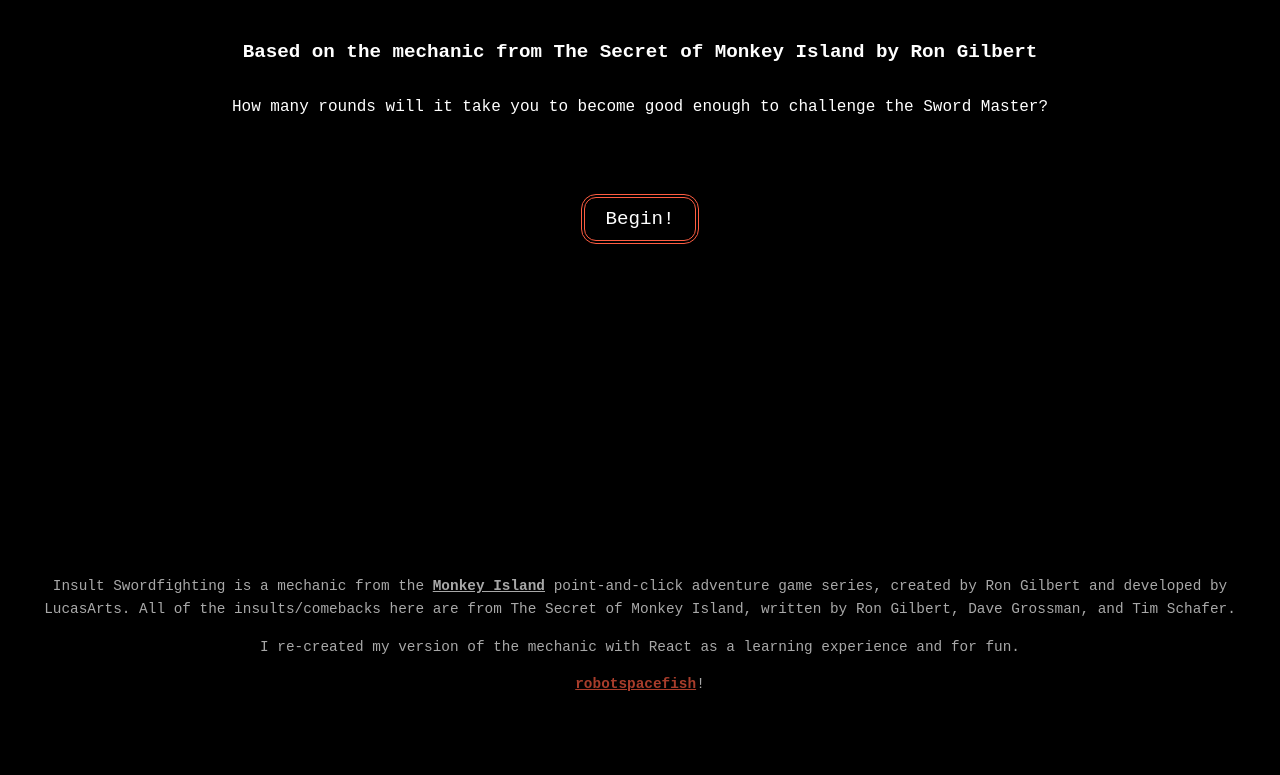
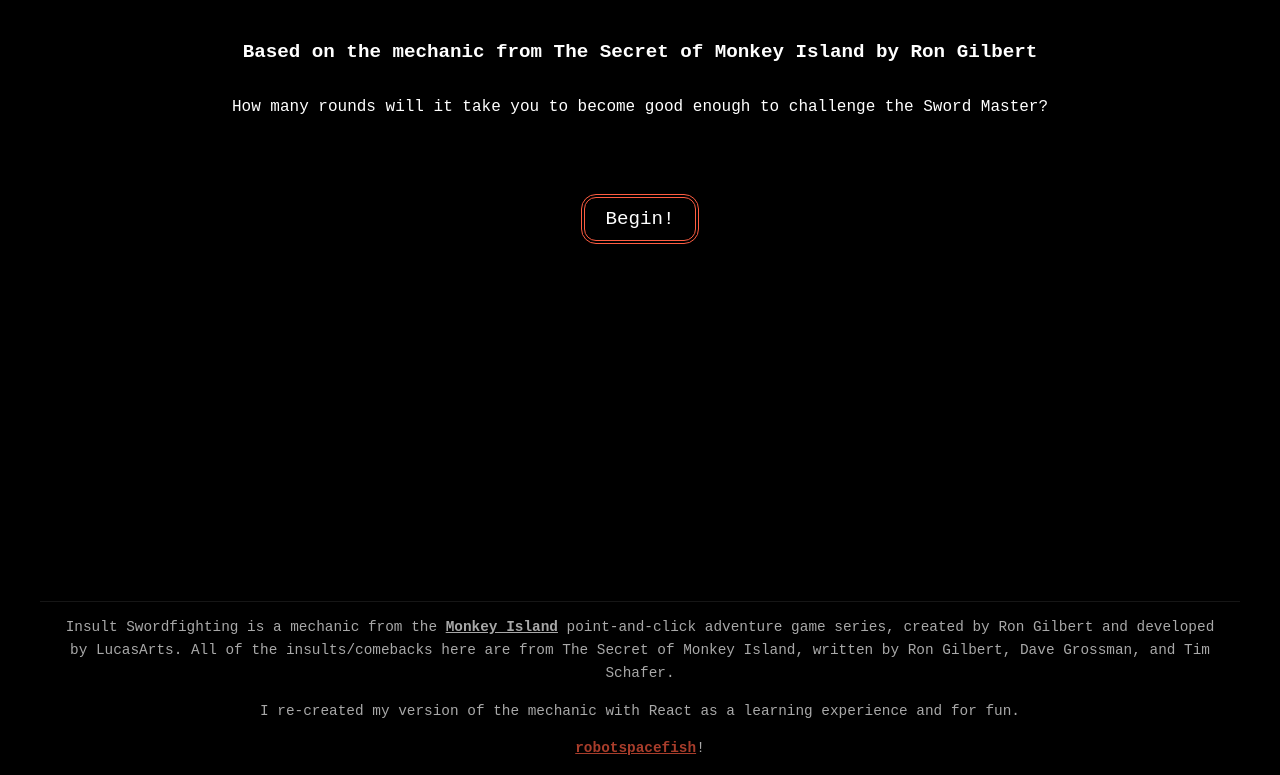
Before and after one commit to robotspacefish/insult-swordfighting, a React (Create React App) app: page / in a window 1280 px wide. Shown: the part 409-1184 px from the top of the page. Before the commit the page ends 1160 px from the top, so only its background shows below. Built offline with nearby package versions, Linux system fonts and the light colour scheme.

Commit message:
adjust footer margin/padding and add top border

```diff
--- a/src/Info/Info.css
+++ b/src/Info/Info.css
@@ -1,9 +1,10 @@
 .Info {
   text-align: center;
-  padding: 40px 0;
   line-height: 1.6em;
   font-size: 0.9em;
   animation: fadein 13s;
+  margin-top: 80px;
+  border-top: 1px solid #222;
 }
 
 .Info a {
```
